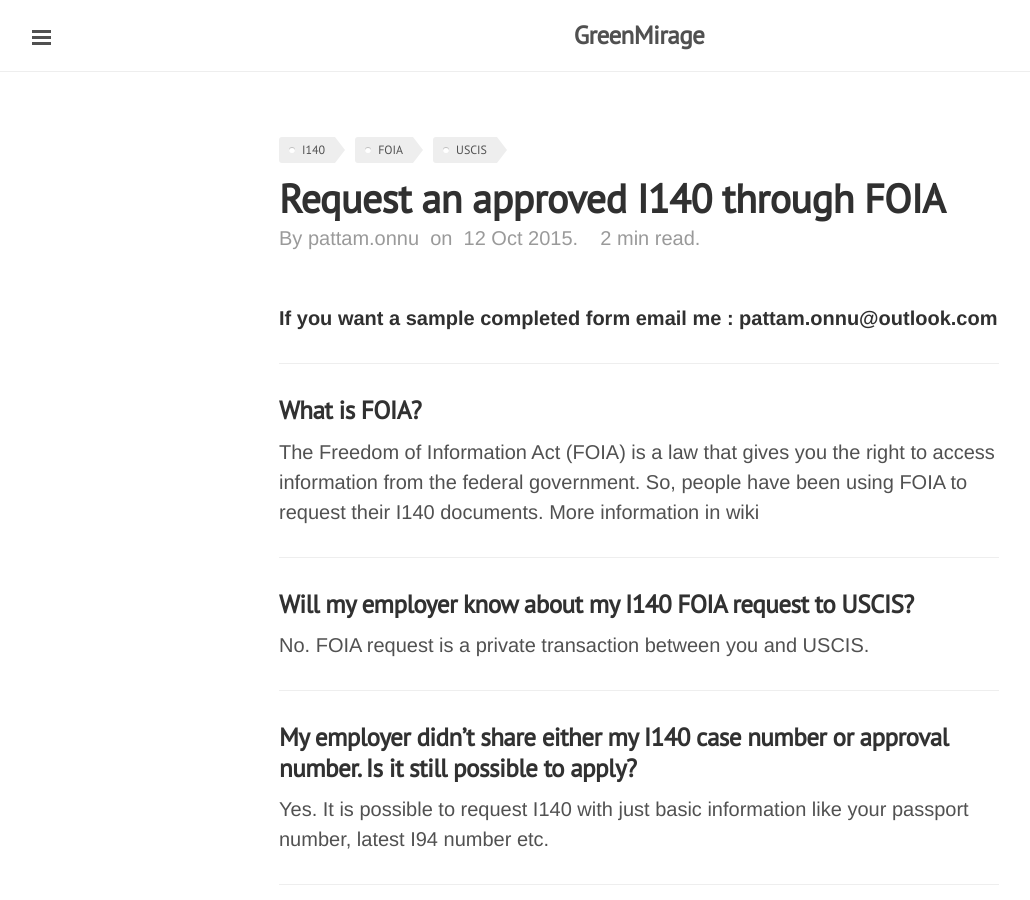
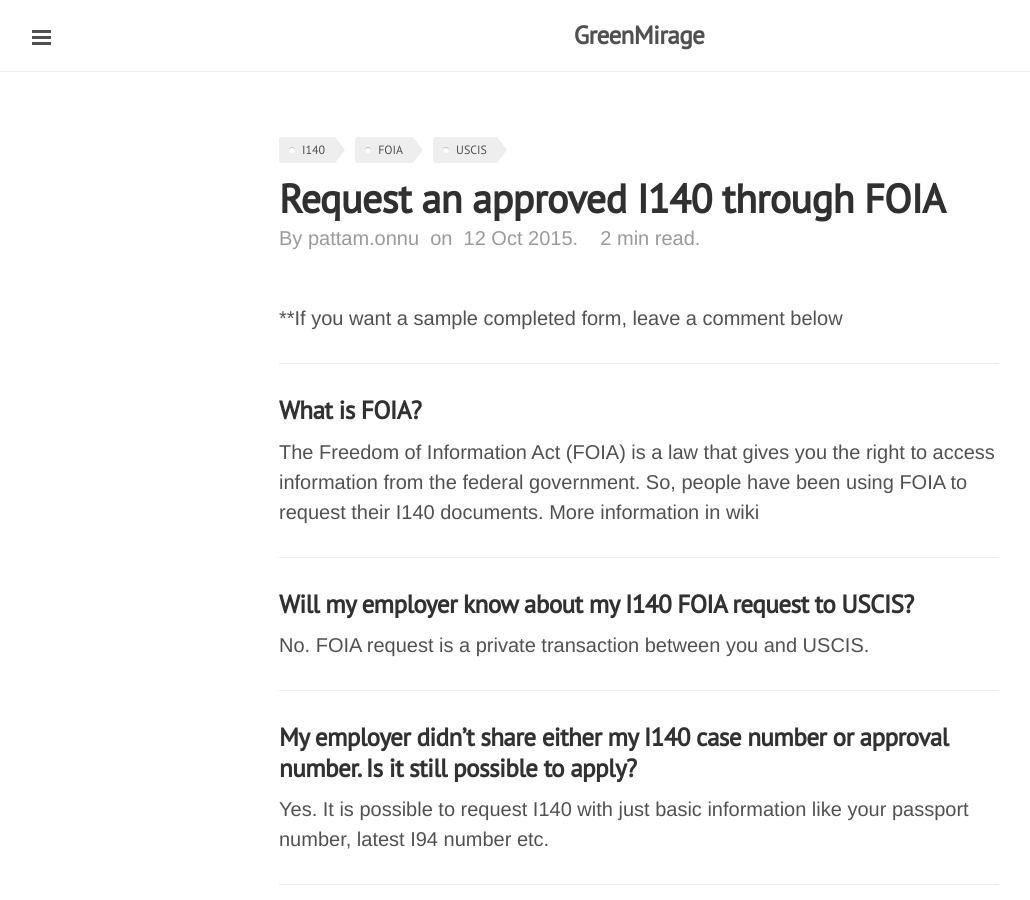
Before and after one commit to gitforwork2/gitforwork.github.io, a Jekyll site: the page built from _posts/2015-10-12-request-i140-via-foia.md, in a window 1280 px wide and 900 px high. Shown: the whole window, without its empty margins (1-1031 px from the left). Built offline with Jekyll 4.4.1, drawn with Linux system fonts in a browser that asks for light colours; Markdown is read by kramdown in place of the engine named in the settings; comment, search, counter and statistics services are not loaded.

Commit message:
turn on comments for foia

```diff
--- a/_posts/2015-10-12-request-i140-via-foia.md
+++ b/_posts/2015-10-12-request-i140-via-foia.md
@@ -6,7 +6,7 @@
 comments: true
 description: Overview of FOIA process to request approved I140 application.
 ---
-**If you want a sample completed form email me : pattam.onnu@outlook.com**
+**If you want a sample completed form, leave a comment below
 * * *
 ###What is FOIA?
 The Freedom of Information Act (FOIA) is a law that gives you the right to access information from the federal government.
```
